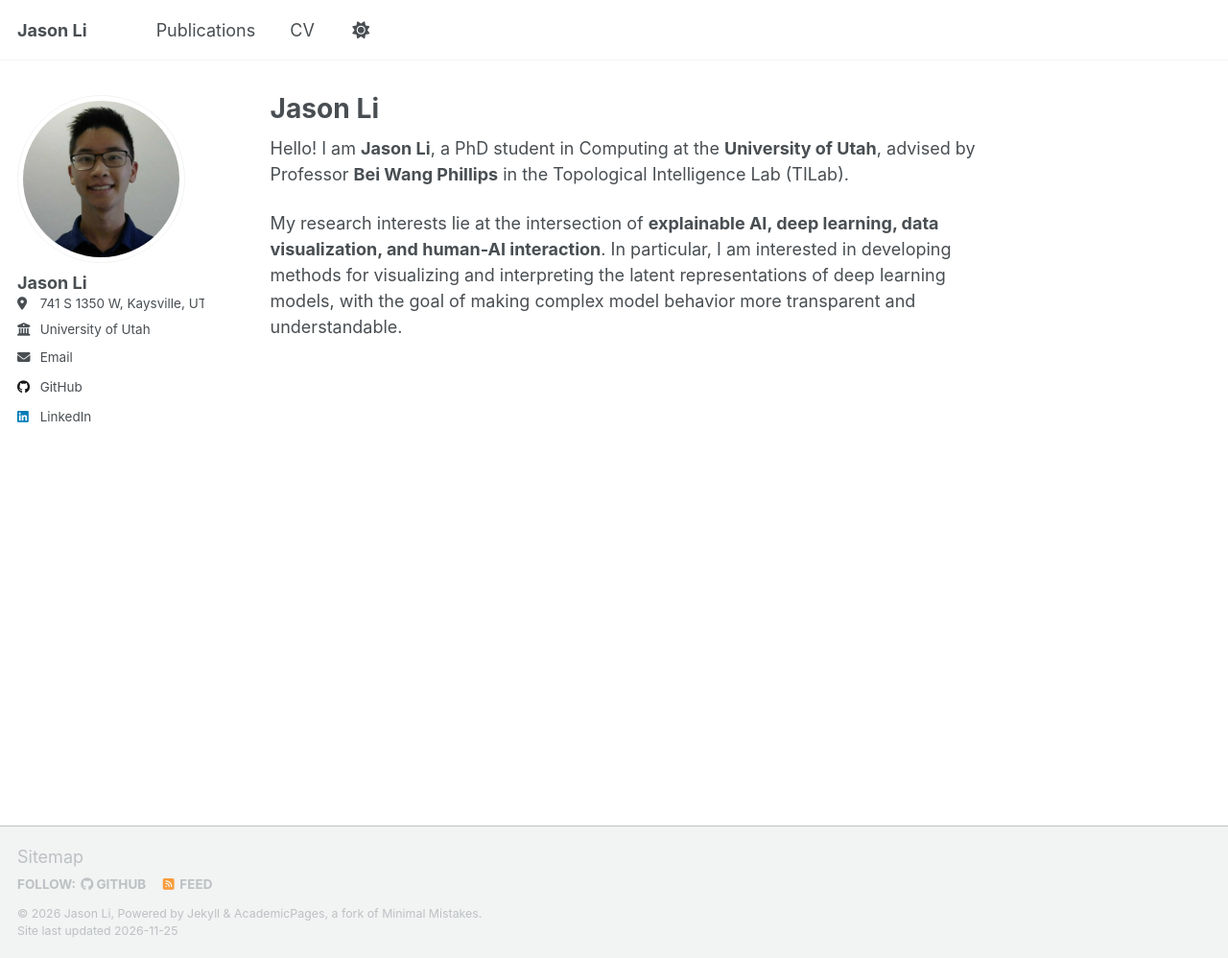
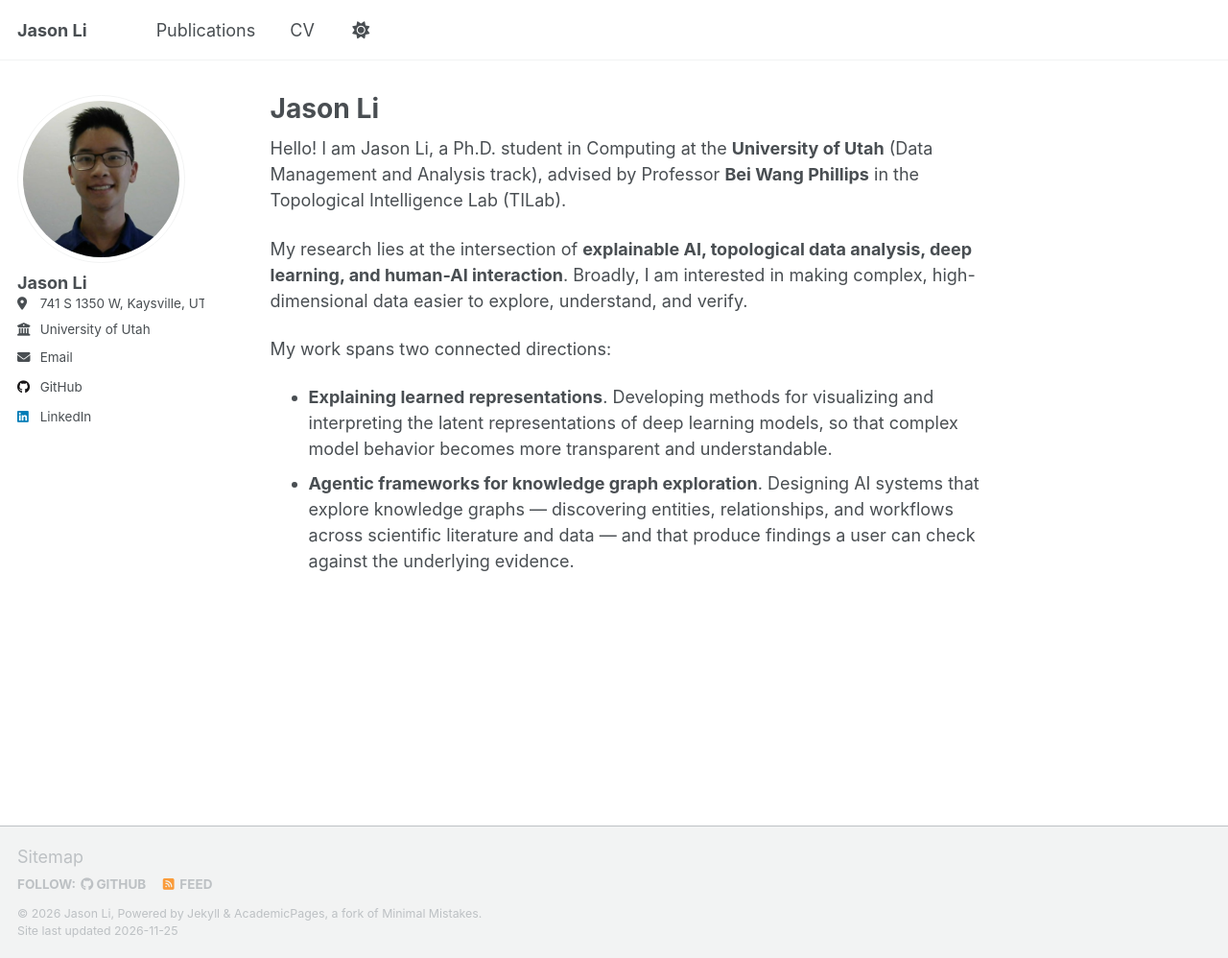
Before and after one commit to lnsidiou5/lnsidiou5.github.io, a Jekyll site: the page built from _pages/about.md, in a window 1280 px wide and 998 px high. Shown: the whole window at 96% size. Built offline with Jekyll 4.4.1, drawn with Linux system fonts in a browser that asks for light colours; a script that is not in the unit is left out.

Commit message:
Updated about page

```diff
--- a/_pages/about.md
+++ b/_pages/about.md
@@ -7,6 +7,11 @@ redirect_from:
   - /about.html
 ---
 
-Hello! I am **Jason Li**, a PhD student in Computing at the **University of Utah**, advised by Professor **Bei Wang Phillips** in the Topological Intelligence Lab (TILab).
+Hello! I am Jason Li, a Ph.D. student in Computing at the **University of Utah** (Data Management and Analysis track), advised by Professor **Bei Wang Phillips** in the Topological Intelligence Lab (TILab).
 
-My research interests lie at the intersection of **explainable AI, deep learning, data visualization, and human-AI interaction**. In particular, I am interested in developing methods for visualizing and interpreting the latent representations of deep learning models, with the goal of making complex model behavior more transparent and understandable.
+My research lies at the intersection of **explainable AI, topological data analysis, deep learning, and human-AI interaction**. Broadly, I am interested in making complex, high-dimensional data easier to explore, understand, and verify.
+
+My work spans two connected directions:
+
+- **Explaining learned representations**. Developing methods for visualizing and interpreting the latent representations of deep learning models, so that complex model behavior becomes more transparent and understandable.
+- **Agentic frameworks for knowledge graph exploration**. Designing AI systems that explore knowledge graphs — discovering entities, relationships, and workflows across scientific literature and data — and that produce findings a user can check against the underlying evidence.
```
